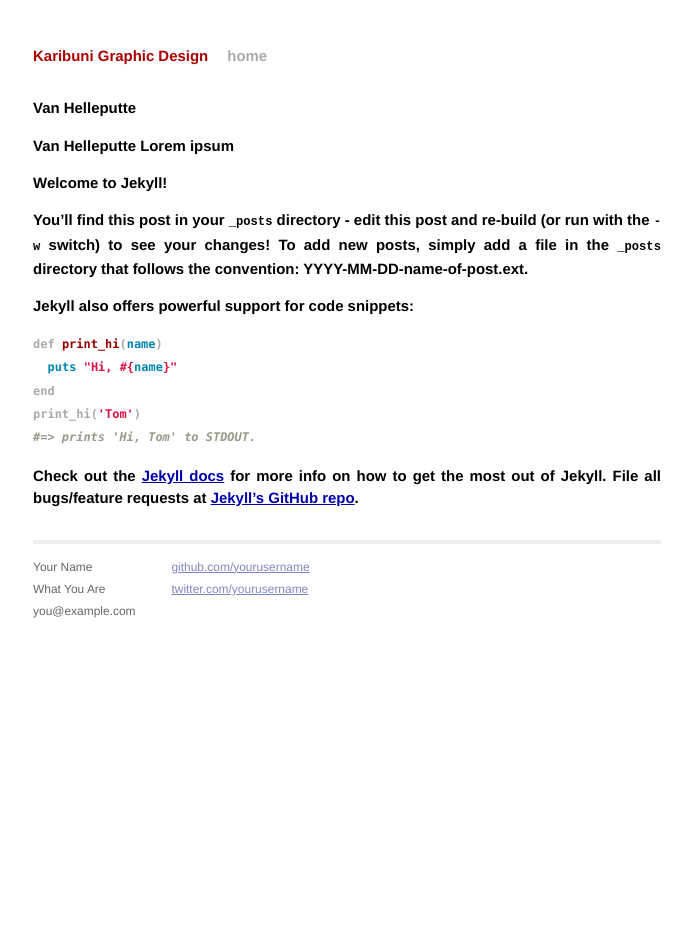
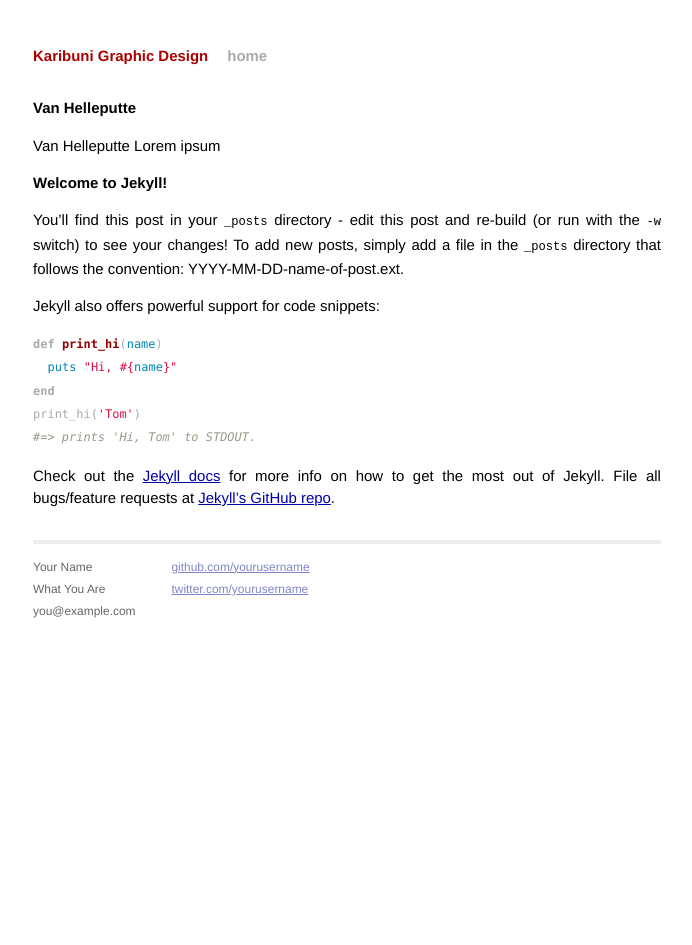
Before and after one commit to patrikax/patrikax.github.io, a Jekyll site: the page built from index.html, in a window 1280 px wide. Shown: the whole page, without its empty margins (293-985 px from the left). Built offline with Jekyll 4.4.1, drawn with Linux system fonts in a browser that asks for light colours; Markdown is read by kramdown in place of the engine named in the settings.

Commit message:
layout fix

```diff
--- a/index.html
+++ b/index.html
@@ -6,7 +6,7 @@ title: Minna Sakaria
 <div id="home">
   <ul class="posts">
     {% for post in site.posts %}
-      <h2>{{ post.title }}</2>
+      <h2>{{ post.title }}</h2>
       <p>{{ post.content }}</p>
     {% endfor %}
   </ul>
```
